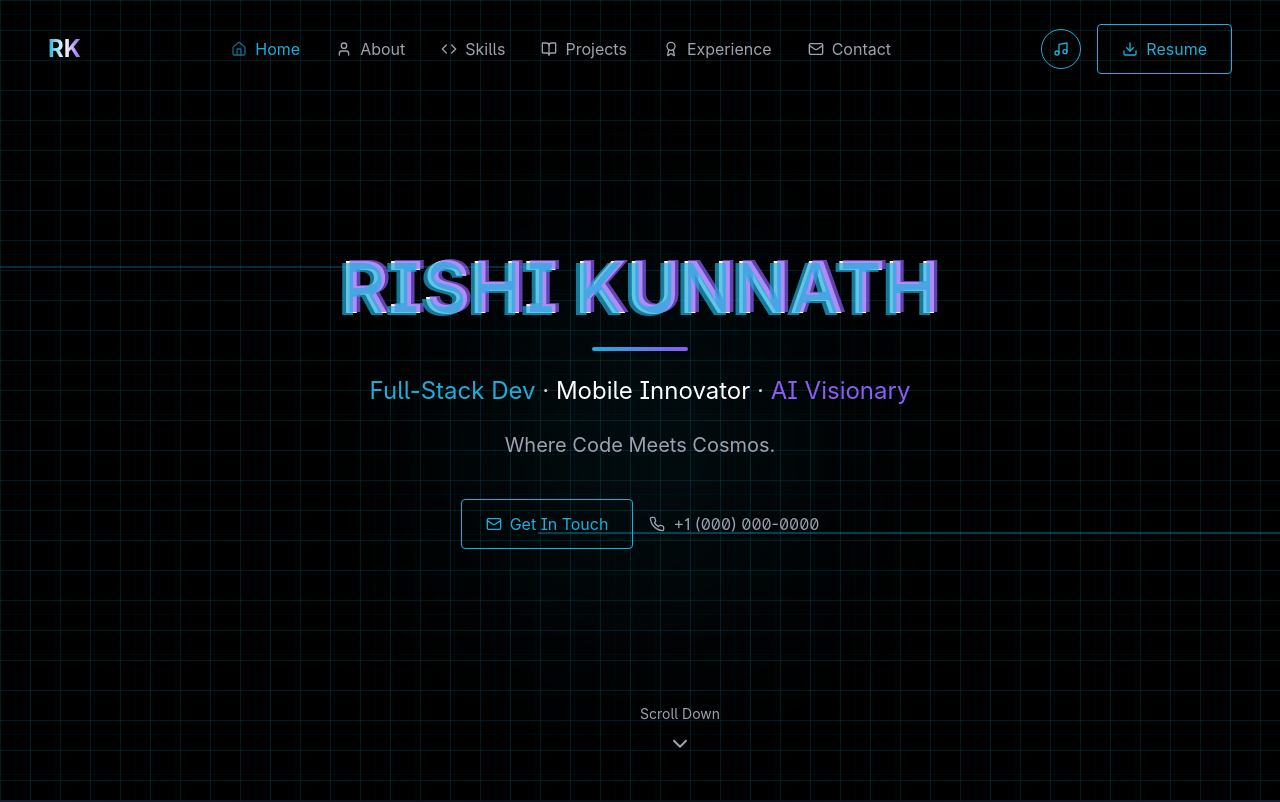
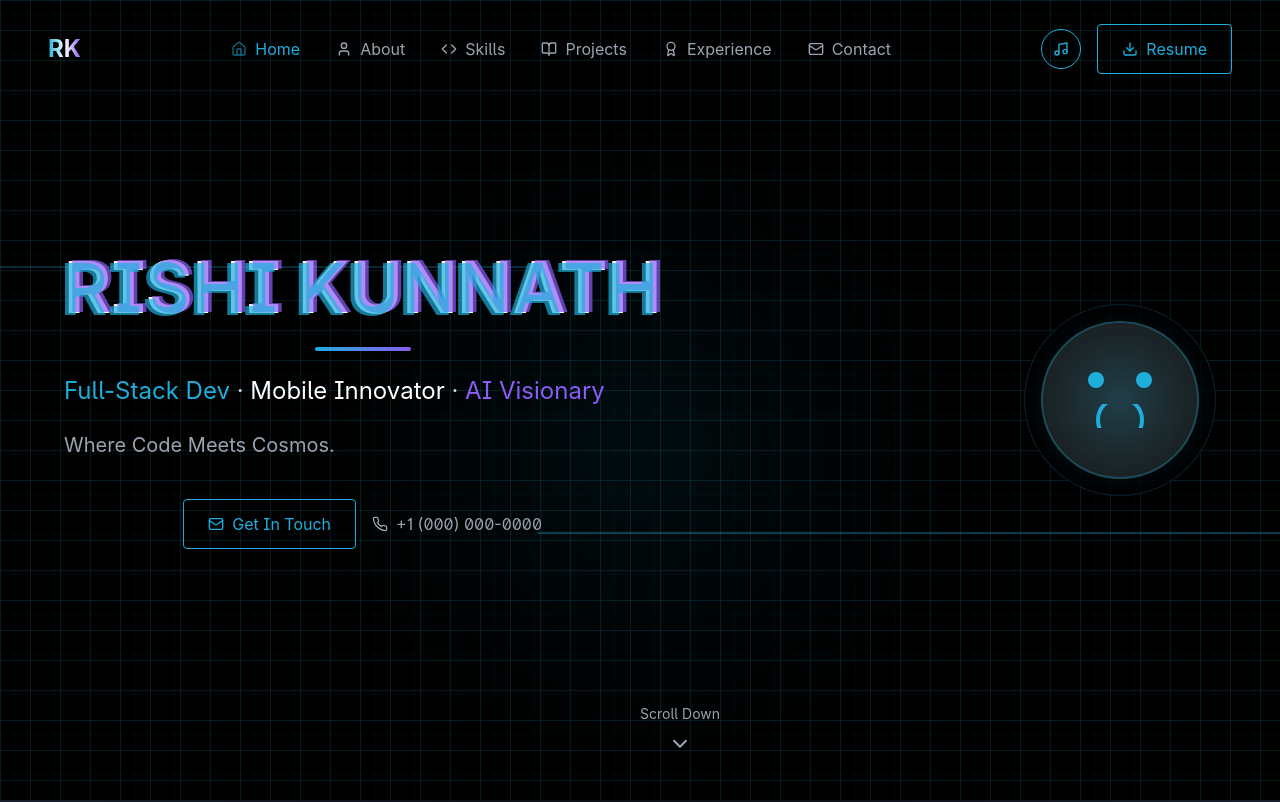
Before and after one commit to blugo07/Portfolio, a React (Vite) app: page / in a window 1280 px wide. Shown: the top 802 px of the page. Built offline with nearby package versions, Linux system fonts and the light colour scheme.

Commit message:
Add animated robot to hero section
Implement a cute, animated robot in the hero section that opens/closes its eyes and smiles.

```diff
--- a/src/components/HeroSection.tsx
+++ b/src/components/HeroSection.tsx
@@ -1,7 +1,7 @@
-
 import React, { useEffect, useState } from 'react';
 import { Mail, Phone, ChevronDown } from 'lucide-react';
 import { cn } from '@/lib/utils';
+import MochiBot from './MochiBot';
 
 const HeroSection = () => {
   const [loaded, setLoaded] = useState(false);
@@ -23,7 +23,8 @@ const HeroSection = () => {
 
       {/* Content */}
       <div className="container mx-auto px-6 relative z-10">
-        <div className="max-w-3xl mx-auto text-center">
+        <div className="flex items-center justify-between max-w-6xl mx-auto">
+          <div className="max-w-3xl">
             <div className="mb-4 overflow-hidden">
               <h1
                 className={cn(
@@ -82,6 +83,12 @@ const HeroSection = () => {
               </a>
             </div>
           </div>
+
+          {/* Mochi Bot */}
+          <div className="hidden lg:block">
+            <MochiBot />
+          </div>
+        </div>
       </div>
 
       {/* Scroll indicator */}
--- /dev/null
+++ b/src/components/MochiBot.tsx
@@ -0,0 +1,48 @@
+
+import React, { useState, useEffect } from 'react';
+
+const MochiBot = () => {
+  const [isBlinking, setIsBlinking] = useState(false);
+  const [isSmiling, setIsSmiling] = useState(true);
+
+  useEffect(() => {
+    // Random blinking interval between 2-4 seconds
+    const blinkInterval = setInterval(() => {
+      setIsBlinking(true);
+      setTimeout(() => setIsBlinking(false), 200); // Blink duration
+    }, Math.random() * 2000 + 2000);
+
+    // Change smile every 5-8 seconds
+    const smileInterval = setInterval(() => {
+      setIsSmiling(prev => !prev);
+    }, Math.random() * 3000 + 5000);
+
+    return () => {
+      clearInterval(blinkInterval);
+      clearInterval(smileInterval);
+    };
+  }, []);
+
+  return (
+    <div className="relative w-48 h-48 neo-blur rounded-full p-4 animate-float">
+      {/* Robot head */}
+      <div className="w-full h-full rounded-full bg-white/10 flex flex-col items-center justify-center border-2 border-tron-blue/30">
+        {/* Eyes */}
+        <div className="flex space-x-8 mb-4">
+          <div className={`w-4 h-${isBlinking ? '0.5' : '4'} rounded-full bg-tron-blue transition-all duration-200 ${isBlinking ? 'transform scale-y-0' : ''}`} />
+          <div className={`w-4 h-${isBlinking ? '0.5' : '4'} rounded-full bg-tron-blue transition-all duration-200 ${isBlinking ? 'transform scale-y-0' : ''}`} />
+        </div>
+
+        {/* Smile */}
+        <div className={`w-12 h-6 relative overflow-hidden transition-all duration-300 ${isSmiling ? 'opacity-100' : 'opacity-70'}`}>
+          <div className={`absolute w-12 h-12 border-4 border-tron-blue rounded-full ${isSmiling ? '-top-2' : 'top-4'} transition-all duration-300`} />
+        </div>
+      </div>
+
+      {/* Glow effect */}
+      <div className="absolute inset-0 rounded-full bg-tron-glow -z-10 opacity-30 animate-glow-pulse" />
+    </div>
+  );
+};
+
+export default MochiBot;
```
Lines whose indentation alone changed are shown as unchanged.
